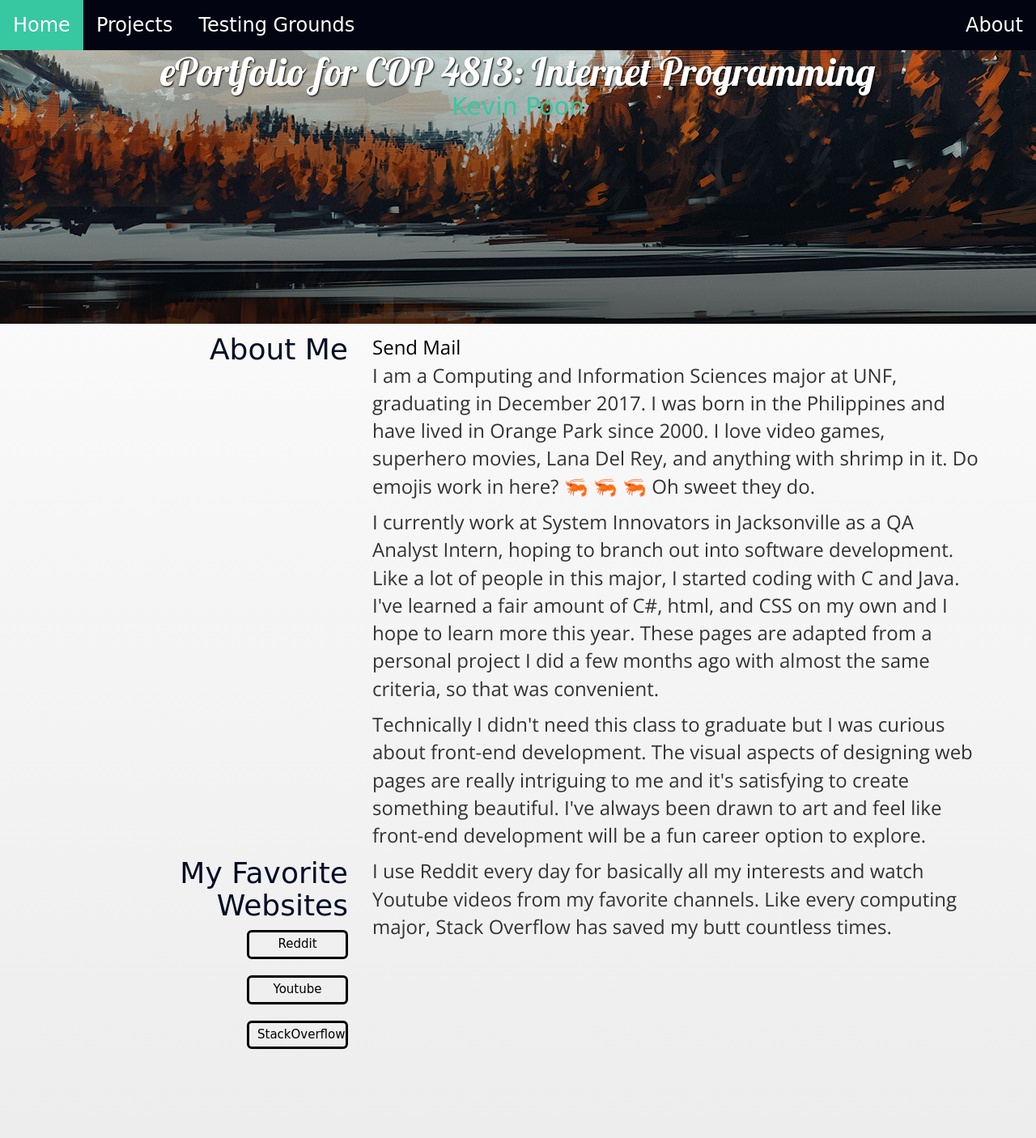
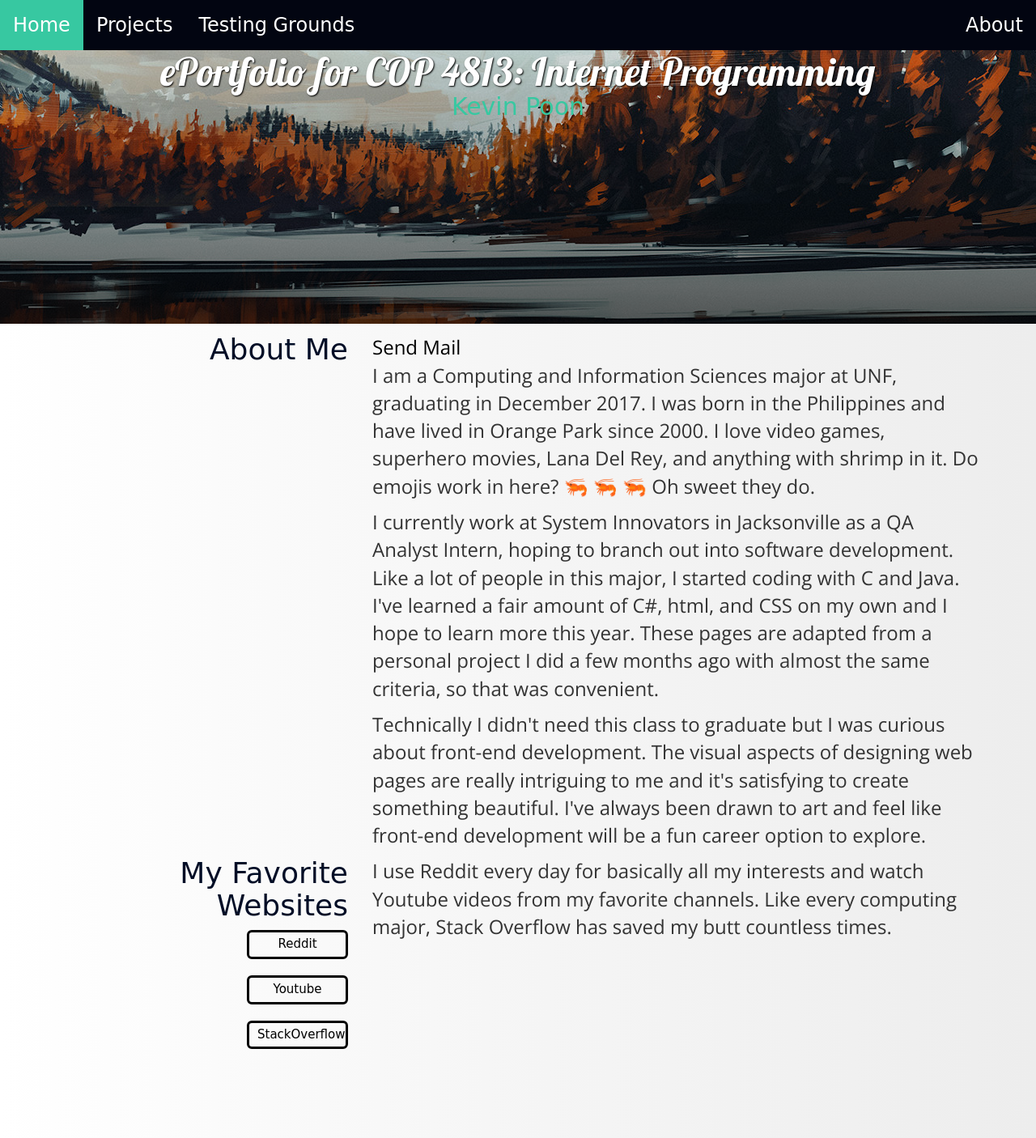
Before and after one commit to kbp7/COP4813-Internet-Programming---Assignment-1, a PHP site: page /assign1/index.html in a window 1280 px wide. Shown: the whole page at 81% size. Run offline with PHP 8.4, Linux system fonts and the light colour scheme; some web fonts are replaced.

Commit message:
Auto stash before merge of "master" and "Assignment1/master"

```diff
--- a/style.css
+++ b/style.css
@@ -178,25 +178,20 @@
   /* text-shadow: black 0.1em 0.1em 0.1em; */
   background:transparent;
 }
-
+/*
 css {
     height: 100% !important;
 }
-
-* {
-  -webkit-box-sizing: border-box;
-  -moz-box-sizing: border-box;
-  box-sizing: border-box
-}
-
+*/
 body {
   background: #ffffff; /* Old browsers */
   background: -moz-linear-gradient(top, #ffffff 0%, #f6f6f6 47%, #ededed 100%); /* FF3.6-15 */
   background: -webkit-linear-gradient(top, #ffffff 0%,#f6f6f6 47%,#ededed 100%); /* Chrome10-25,Safari5.1-6 */
-  background: linear-gradient(to bottom, #ffffff 0%,#f6f6f6 47%,#ededed 100%); /* W3C, IE10+, FF16+, Chrome26+, Opera12+, Safari7+ */
+  background: linear-gradient(to right, #ffffff 0%,#f6f6f6 47%,#ededed 100%); /* W3C, IE10+, FF16+, Chrome26+, Opera12+, Safari7+ */
   font-family: 'Open Sans', sans-serif;
   font-size: 24px;
   margin: 0px;
+  height: 100%;
 }
 
 p {
```
